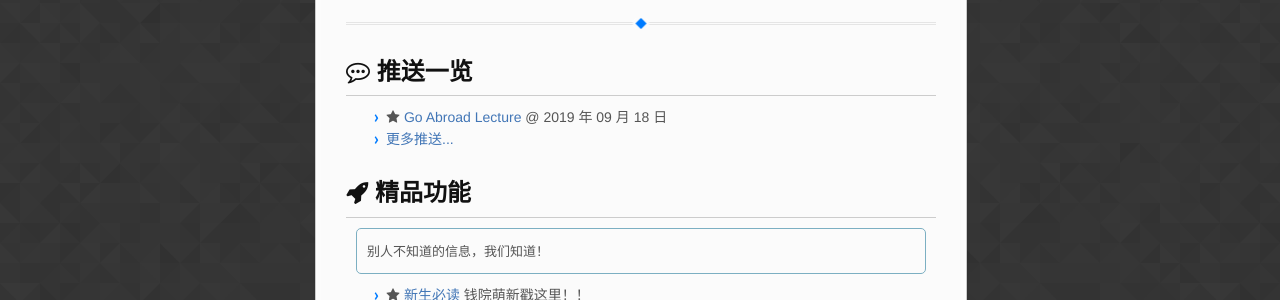
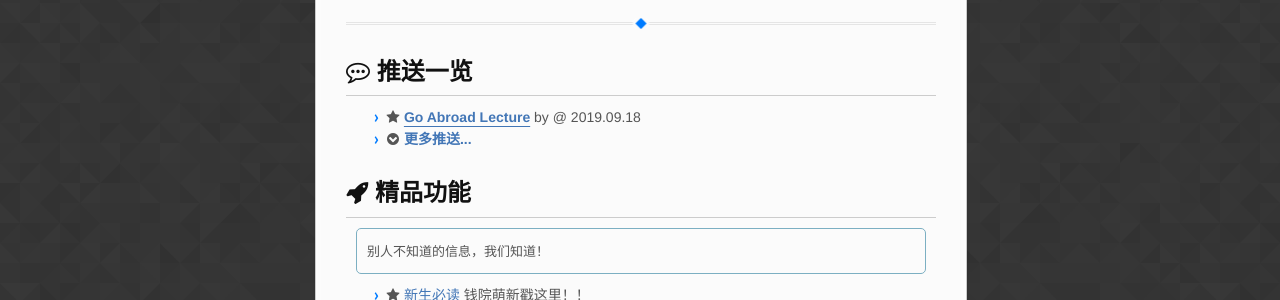
Before and after one commit to qyxf/qyxf.github.io, a Jekyll site: the page built from index.md, in a window 1280 px wide. Shown: the part 597-897 px from the top of the page. Built offline with Jekyll 4.4.1, drawn with Linux system fonts in a browser that asks for light colours; some web fonts are replaced; our own code applies the rules of GitHub Pages for plain Markdown files; comment, search, counter and statistics services are not loaded.

Commit message:
Refine post list
Former-commit-id: b915cb0fce63b1772a956f57daa4514b8ed6d35a

```diff
--- a/assets/css/style.scss
+++ b/assets/css/style.scss
@@ -50,3 +50,7 @@ center-banner {
   font-weight: bold;
   margin: 10px;
 }
+
+.postlist {
+  margin-bottom: 10px;
+}
--- a/index.md
+++ b/index.md
@@ -15,13 +15,13 @@ date: 2019-9-13
 
 ## <i class="fa fa-commenting-o"></i> 推送一览
 
-<ul>
-  {% for post in site.posts limit:5 %}
-    <li><span class='mono'><i class="fa fa-star"></i></span>
-      <a href="{{ post.url }}">{{ post.title }}</a> @ {{ post.date | date:'%Y 年 %m 月 %d 日' }}
+<ul class="postlist">
+  {% for post in site.posts limit:10 %}
+    <li><span class="mono"><i class="fa fa-star"></i></span>
+      <a href="{{ post.url }}"><u><strong>{{ post.title }}</strong></u></a> by {{ post.author | markdownify | remove: '<p>' | remove: '</p>' }} @ {{ post.date | date:'%Y.%m.%d' }}
     </li>
   {% endfor %}
-  <li><a href="post">更多推送...</a></li>
+  <li><span class="mono"><i class="fa fa-chevron-circle-down"></i></span> <a href="post"><strong>更多推送...</strong></a></li>
 </ul>
 
 ## <i class="fa fa-rocket"></i> 精品功能
```
Also changed, not shown: post.md (+1 -1 lines).
